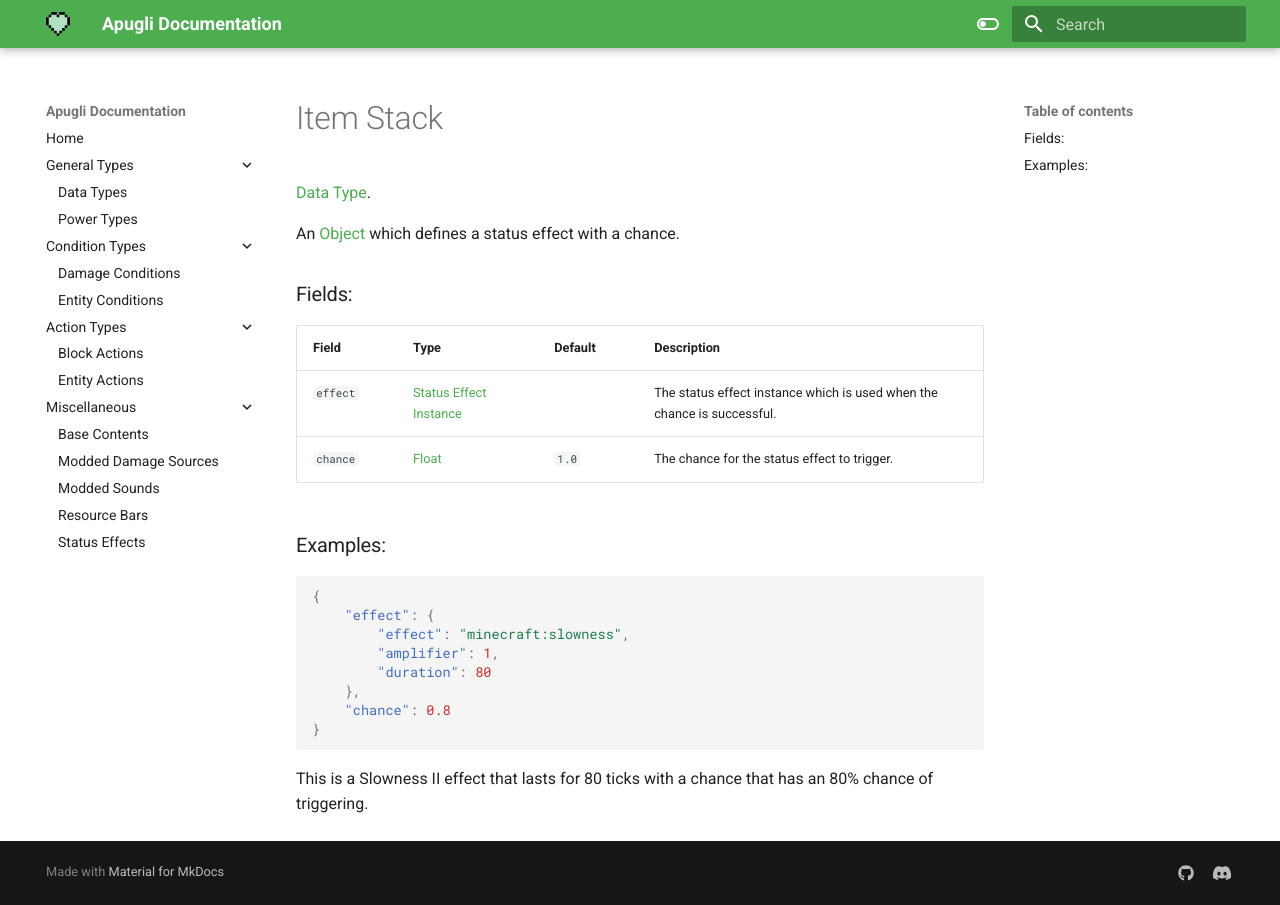
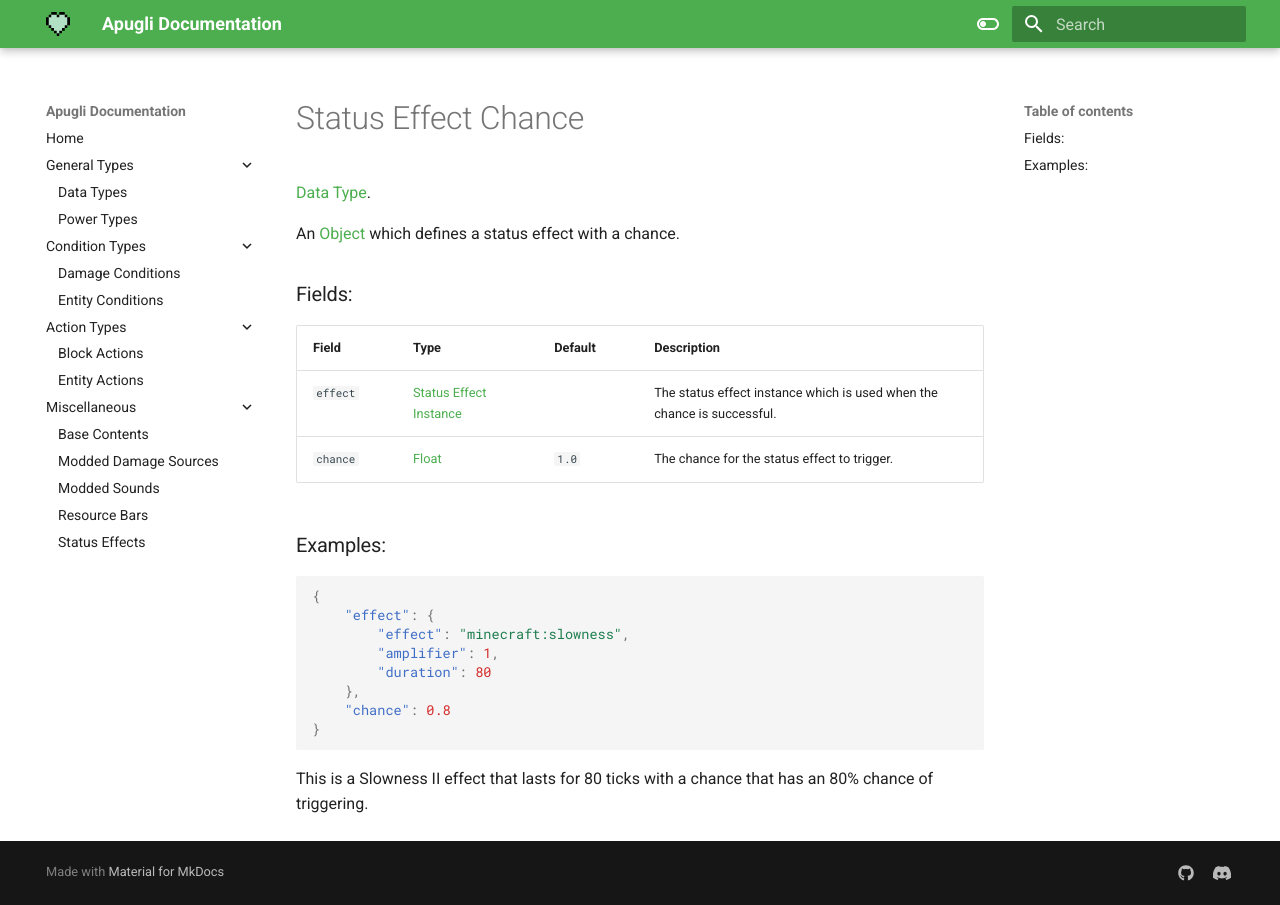
Before and after one commit to MerchantPug/apugli-docs, an MkDocs documentation site: the page built from docs/types/data_types/status_effect_chance.md, in a window 1280 px wide. Built offline with MkDocs 1.6.1 and Material for MkDocs 9.7.7, drawn with Linux system fonts in a browser that asks for light colours.

Commit message:
Fix docs issues

```diff
--- a/docs/types/data_types/status_effect_chance.md
+++ b/docs/types/data_types/status_effect_chance.md
@@ -2,7 +2,7 @@
 title: Status Effect Chance (Data Type)
 date: 2022-01-08
 ---
-# Item Stack
+# Status Effect Chance
 
 [Data Type](../data_types.md).
 
```
Also changed, not shown: docs/types/data_types/food_component.md (+1 -1 lines).
